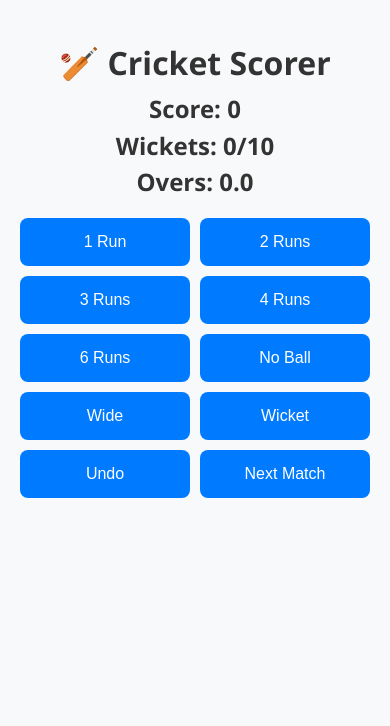
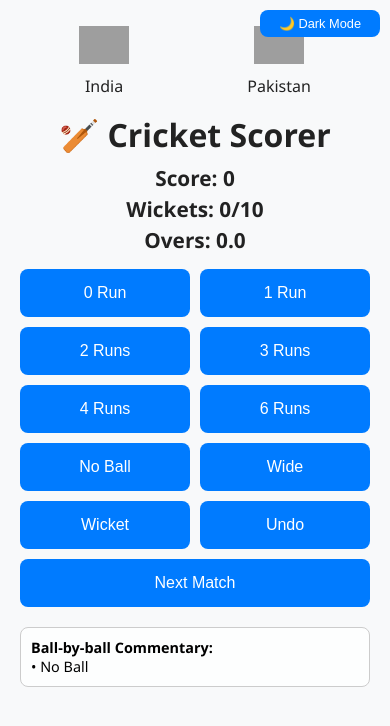
Before and after one commit to malthumkarrohan/cricket-scorer, a plain HTML site: page index.html in a window 390 px wide. Both pictures are taken after a click on the button "No Ball". Drawn offline with nearby package versions, Linux system fonts and the light colour scheme; no server answers; grey boxes are pictures that could not be loaded.

Commit message:
UI mobile2

```diff
--- a/index.html
+++ b/index.html
@@ -5,27 +5,51 @@
   <meta name="viewport" content="width=device-width, initial-scale=1.0"/>
   <title>🏏 Cricket Scorer</title>
   <style>
-    * {
-      box-sizing: border-box;
+    :root {
+      --bg: #f8f9fa;
+      --text: #222;
+      --button: #007bff;
+      --button-text: #fff;
+    }
+
+    body.dark {
+      --bg: #121212;
+      --text: #f1f1f1;
+      --button: #1e90ff;
+      --button-text: #fff;
     }
 
     body {
+      background: var(--bg);
+      color: var(--text);
       font-family: 'Segoe UI', sans-serif;
       margin: 0;
       padding: 20px;
       text-align: center;
-      background: #f8f9fa;
-      color: #333;
+      transition: background 0.3s ease, color 0.3s ease;
     }
 
     h1 {
       font-size: 2rem;
-      margin-bottom: 0.5rem;
+      margin: 0.5rem 0;
     }
 
     .scoreboard h2 {
       margin: 0.2rem 0;
-      font-size: 1.5rem;
+      font-size: 1.3rem;
+    }
+
+    .teams {
+      display: flex;
+      justify-content: space-around;
+      align-items: center;
+      margin-bottom: 1rem;
+    }
+
+    .teams img {
+      width: 50px;
+      height: 50px;
+      object-fit: contain;
     }
 
     .button-group {
@@ -33,7 +57,7 @@
       flex-wrap: wrap;
       justify-content: center;
       gap: 10px;
-      margin: 20px 0;
+      margin: 15px 0;
     }
 
     button {
@@ -42,8 +66,8 @@
       font-size: 1rem;
       border: none;
       border-radius: 8px;
-      background-color: #007bff;
-      color: white;
+      background-color: var(--button);
+      color: var(--button-text);
       transition: background-color 0.3s ease;
       min-width: 120px;
     }
@@ -52,8 +76,32 @@
       background-color: #0056b3;
     }
 
-    button:active {
-      transform: scale(0.97);
+    #toggle-theme {
+      position: absolute;
+      top: 10px;
+      right: 10px;
+      padding: 6px 12px;
+      font-size: 0.8rem;
+    }
+
+    #commentary {
+      text-align: left;
+      margin: 20px auto;
+      max-width: 500px;
+      padding: 10px;
+      border: 1px solid #ccc;
+      border-radius: 8px;
+      background: rgba(255,255,255,0.8);
+      color: #000;
+      font-size: 0.9rem;
+      max-height: 150px;
+      overflow-y: auto;
+    }
+
+    body.dark #commentary {
+      background: #1e1e1e;
+      color: #ddd;
+      border-color: #333;
     }
 
     @media (min-width: 768px) {
@@ -69,6 +117,13 @@
   </style>
 </head>
 <body>
+  <button id="toggle-theme">🌙 Dark Mode</button>
+
+  <div class="teams">
+    <div><img src="https://upload.wikimedia.org/wikipedia/en/3/35/India_cricket_team_logo.svg" alt="Team 1" /><br>India</div>
+    <div><img src="https://upload.wikimedia.org/wikipedia/en/f/fd/Pakistan_Cricket_Board_Logo.svg" alt="Team 2" /><br>Pakistan</div>
+  </div>
+
   <h1>🏏 Cricket Scorer</h1>
   <div class="scoreboard">
     <h2 id="score">Score: 0</h2>
@@ -77,6 +132,7 @@
   </div>
 
   <div class="button-group">
+    <button id="dot">0 Run</button>
     <button id="run1">1 Run</button>
     <button id="run2">2 Runs</button>
     <button id="run3">3 Runs</button>
@@ -88,6 +144,13 @@
     <button id="undo">Undo</button>
     <button id="reset">Next Match</button>
   </div>
+
+  <div id="commentary"><strong>Ball-by-ball Commentary:</strong><br/></div>
+
+  <!-- Confetti -->
+  <canvas id="confetti" style="position:fixed;top:0;left:0;width:100%;height:100%;pointer-events:none;"></canvas>
+
+  <script src="https://cdn.jsdelivr.net/npm/canvas-confetti@1.6.0/dist/confetti.browser.min.js"></script>
 
   <script type="module">
     import { initializeApp } from "https://www.gstatic.com/firebasejs/12.0.0/firebase-app.js";
@@ -116,6 +179,12 @@
       document.getElementById("overs").textContent = `Overs: ${overs}.${balls}`;
     }
 
+    function addCommentary(text) {
+      const box = document.getElementById("commentary");
+      box.innerHTML += `• ${text}<br>`;
+      box.scrollTop = box.scrollHeight;
+    }
+
     function saveState() {
       set(scoreRef, {
         score,
@@ -130,6 +199,8 @@
       score += runs;
       history.push({ action: 'run', value: runs });
       addBall();
+      if (runs === 6) confetti(); // 🎉
+      addCommentary(`${runs} run${runs > 1 ? 's' : ''}`);
       saveState();
     }
 
@@ -138,12 +209,14 @@
       wickets++;
       history.push({ action: 'wicket' });
       addBall();
+      addCommentary(`Wicket!`);
       saveState();
     }
 
     function addExtra(type) {
       score += 1;
-      history.push({ action: type }); // 'noball' or 'wide'
+      history.push({ action: type });
+      addCommentary(type === 'noball' ? 'No Ball' : 'Wide');
       saveState();
     }
 
@@ -183,6 +256,7 @@
           break;
       }
 
+      addCommentary("Undid last action");
       saveState();
       updateDisplay();
     }
@@ -196,10 +270,39 @@
       overs = 0;
       balls = 0;
       history = [];
+      document.getElementById("commentary").innerHTML = "<strong>Ball-by-ball Commentary:</strong><br/>";
       saveState();
       updateDisplay();
     }
 
+    // 🎉 Confetti on 6 runs
+    function confetti() {
+      const duration = 1 * 1000;
+      const end = Date.now() + duration;
+      const colors = ['#bb0000', '#ffffff'];
+
+      (function frame() {
+        confettiLib({
+          particleCount: 2,
+          angle: 60,
+          spread: 55,
+          origin: { x: 0 },
+          colors: colors
+        });
+        confettiLib({
+          particleCount: 2,
+          angle: 120,
+          spread: 55,
+          origin: { x: 1 },
+          colors: colors
+        });
+        if (Date.now() < end) {
+          requestAnimationFrame(frame);
+        }
+      })();
+    }
+
+    // Firebase listener
     onValue(scoreRef, (snapshot) => {
       const data = snapshot.val();
       if (data) {
@@ -210,6 +313,15 @@
         history = data.history || [];
         updateDisplay();
       }
+    });
+
+    // Event listeners
+    document.getElementById("dot").addEventListener("click", () => {
+      addBall();
+      history.push({ action: 'dot' });
+      addCommentary("Dot ball");
+      saveState();
+      updateDisplay();
     });
 
     document.getElementById("run1").addEventListener("click", () => addRun(1));
@@ -223,7 +335,12 @@
     document.getElementById("undo").addEventListener("click", () => undo());
     document.getElementById("reset").addEventListener("click", () => resetScore());
 
-    updateDisplay();
+    // Theme toggle
+    document.getElementById("toggle-theme").addEventListener("click", () => {
+      document.body.classList.toggle("dark");
+    });
+
+    const confettiLib = window.confetti;
   </script>
 </body>
 </html>
```
